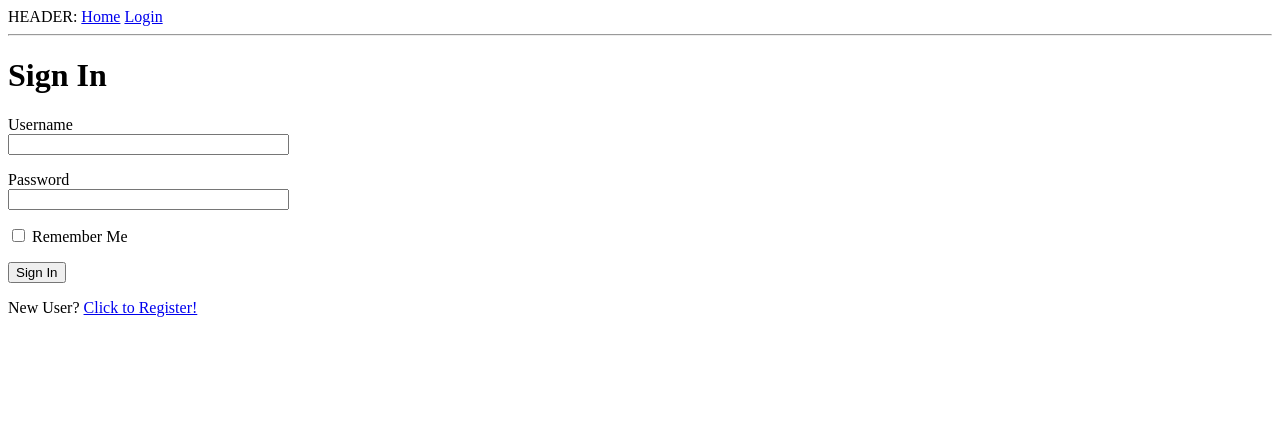
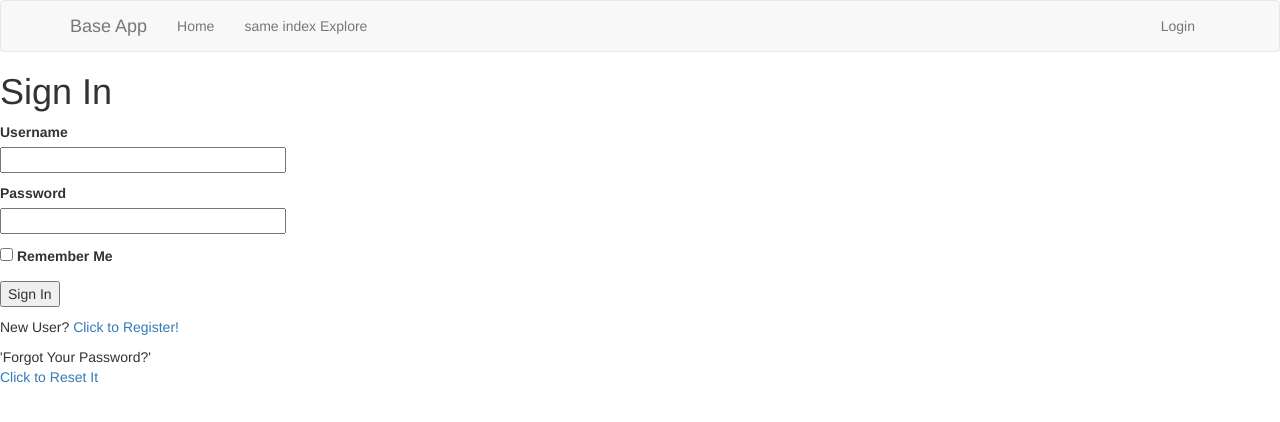
Before and after one commit to pauljohn32/flaskbase, a Flask app: page /auth/login in a window 1280 px wide. Shown: the top 422 px of the page. Run offline with Flask 2, Linux system fonts and the light colour scheme; some libraries are stand-ins or nearby versions.

Commit message:
bootstrap theme works. started on out-going mail and password reset. Does not work yet, but does not give error message in browser.

```diff
--- a/base/app/__init__.py
+++ b/base/app/__init__.py
@@ -5,6 +5,8 @@ from flask_sqlalchemy import SQLAlchemy
 from flask_migrate import Migrate
 from flask_login import LoginManager
 from flask_mail import Mail
+from flask_bootstrap import Bootstrap
+
 
 
 #from config import Config
@@ -20,6 +22,7 @@ migrate = Migrate()
 login = LoginManager()
 login.login_view = 'auth.login'
 login.login_message = "Please log in"
+bootstrap = Bootstrap()
 
 mail = Mail()
 
@@ -39,6 +42,7 @@ def create_app():
     migrate.init_app(app, db)
     login.init_app(app)
     mail.init_app(app)
+    bootstrap.init_app(app)
 
     # with app.app_context():
 
--- a/base/app/auth/templates/auth/login.html
+++ b/base/app/auth/templates/auth/login.html
@@ -22,4 +22,11 @@
         <p>{{ form.submit() }}</p>
     </form>
     <p>New User? <a href="{{ url_for('auth.register') }}">Click to Register!</a></p>
+
+    <p>
+        'Forgot Your Password?'</br>
+        <a href="{{ url_for('auth.reset_password_request') }}">{{ 'Click to Reset It' }}</a>
+    </p>
+
+
 {% endblock %}
--- a/base/app/templates/base.html
+++ b/base/app/templates/base.html
@@ -1,31 +1,68 @@
-<html>
-    <head>
-        {% if title %}
-        <title>{{ title }} - base flask app </title>
-        {% else %}
-        <title>Welcome to baseapp</title>
-        {% endif %}
-    </head>
-    <body>
-        <div>
-            HEADER:
-            <a href="{{ url_for('main.index') }}">Home</a>
-            {% if current_user.is_anonymous %}
-            <a href="{{ url_for('auth.login') }}">Login</a>
-            {% else %}
-            <a href="{{ url_for('auth.logout') }}">Logout</a>
-            {% endif %}
+{% extends 'bootstrap/base.html' %}
+
+{% block title %}
+    {% if title %}{{ title }} - Base App{% else %}{{ 'Welcome to base app' }}{% endif %}
+{% endblock %}
+
+{% block navbar %}
+    <nav class="navbar navbar-default">
+        <div class="container">
+            <div class="navbar-header">
+                <button type="button" class="navbar-toggle collapsed" data-toggle="collapse" data-target="#bs-example-navbar-collapse-1" aria-expanded="false">
+                    <span class="sr-only">Toggle navigation</span>
+                    <span class="icon-bar"></span>
+                    <span class="icon-bar"></span>
+                    <span class="icon-bar"></span>
+                </button>
+                <a class="navbar-brand" href="{{ url_for('main.index') }}">Base App</a>
+            </div>
+            <div class="collapse navbar-collapse" id="bs-example-navbar-collapse-1">
+                <ul class="nav navbar-nav">
+                    <li><a href="{{ url_for('main.index') }}">{{ 'Home' }}</a></li>
+                    <li><a href="{{ url_for('main.index') }}">{{ 'same index Explore' }}</a></li>
+                </ul>
+                <ul class="nav navbar-nav navbar-right">
+                    {% if current_user.is_anonymous %}
+                    <li><a href="{{ url_for('auth.login') }}">{{ 'Login' }}</a></li>
+                    {% else %}
+                    <li><a href="{{ url_for('main.index', username=current_user.username) }}">{{ 'Profile index temporary' }}</a></li>
+                    <li><a href="{{ url_for('auth.logout') }}">{{ 'Logout' }}</a></li>
+                    {% endif %}
+                </ul>
+            </div>
         </div>
-        <hr>
+    </nav>
+{% endblock %}
+
+{% block content %}
+    <div class="container">
         {% with messages = get_flashed_messages() %}
         {% if messages %}
-        <ul>
             {% for message in messages %}
-            <li>{{ message }}</li>
+            <div class="alert alert-info" role="alert">{{ message }}</div>
             {% endfor %}
-        </ul>
         {% endif %}
         {% endwith %}
-        {% block content %}{% endblock %}
-    </body>
-</html>
+
+        {# application content needs to be provided in the app_content block #}
+        {% block app_content %}{% endblock %}
+    </div>
+{% endblock %}
+
+{% block scripts %}
+    {{ super() }}
+    <script>
+        function translate(sourceElem, destElem, sourceLang, destLang) {
+            $(destElem).html('<img src="{{ url_for('static', filename='loading.gif') }}">');
+            $.post('/translate', {
+                text: $(sourceElem).text(),
+                source_language: sourceLang,
+                dest_language: destLang
+            }).done(function(response) {
+                $(destElem).text(response['text'])
+            }).fail(function() {
+                $(destElem).text("{{ 'Error: Could not contact server.' }}");
+            });
+        }
+    </script>
+{% endblock %}
```
Also changed, not shown: base/app/models.py (+24 -1 lines), base/app/templates/email/reset_password.html (added, +12 -0 lines), base/app/templates/email/reset_password.txt (added, +11 -0 lines), base/config.py (+8 -0 lines), 2 other files.
